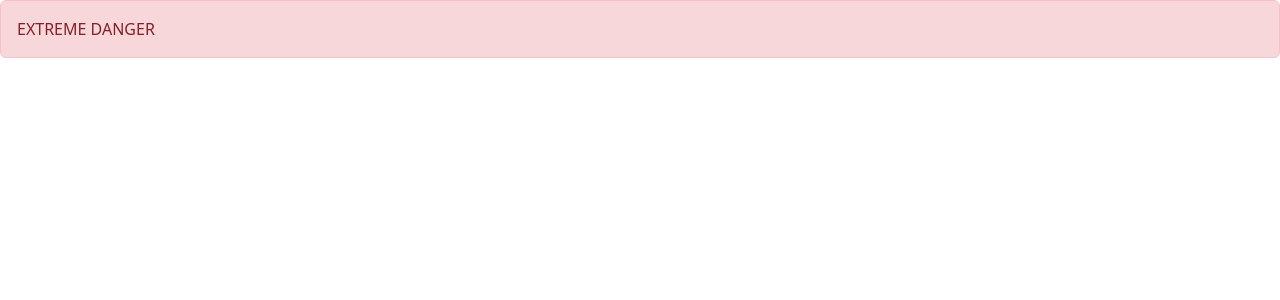
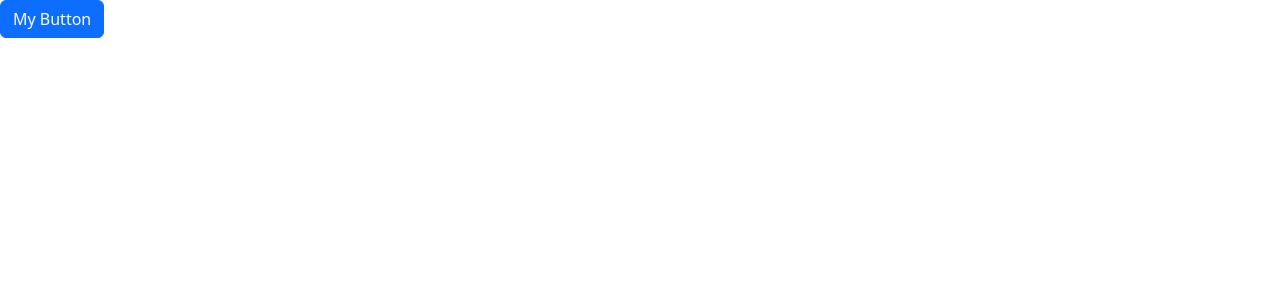
Before and after one commit to SarpUlasKaya/first-react-practice, a React (Vite) app in the folder react app/: page / in a window 1280 px wide. Shown: the top 300 px of the page. Built offline with nearby package versions, Linux system fonts and the light colour scheme.

Commit message:
Add Button Component

```diff
--- a/react app/src/App.tsx
+++ b/react app/src/App.tsx
@@ -1,6 +1,16 @@
-import Alert from "./components/Alert";
+import Button from "./components/Button";
+//import Alert from "./components/Alert";
 //import ListGroup from "./components/ListGroup";
 
+function App() {
+  return (
+    <div>
+      <Button onClick={() => console.log("Button Clicked.")}>My Button</Button>
+    </div>
+  );
+}
+
+/*
 function App() {
   return (
     <div>
@@ -11,7 +21,6 @@ function App() {
   );
 }
 
-/*
 function App() {
   let cities = ["New York", "San Francisco", "Tokyo", "London", "Paris"];
   const handleSelectItem = (item: String) => {
--- /dev/null
+++ b/react app/src/components/Button.tsx
@@ -0,0 +1,15 @@
+interface Props {
+  children: string;
+  color?: "primary" | "secondary" | "danger" | "success" | "warning";
+  onClick: () => void;
+}
+
+function Button({ children, color = "primary", onClick }: Props) {
+  return (
+    <button type="button" className={"btn btn-" + color} onClick={onClick}>
+      {children}
+    </button>
+  );
+}
+
+export default Button;
```
